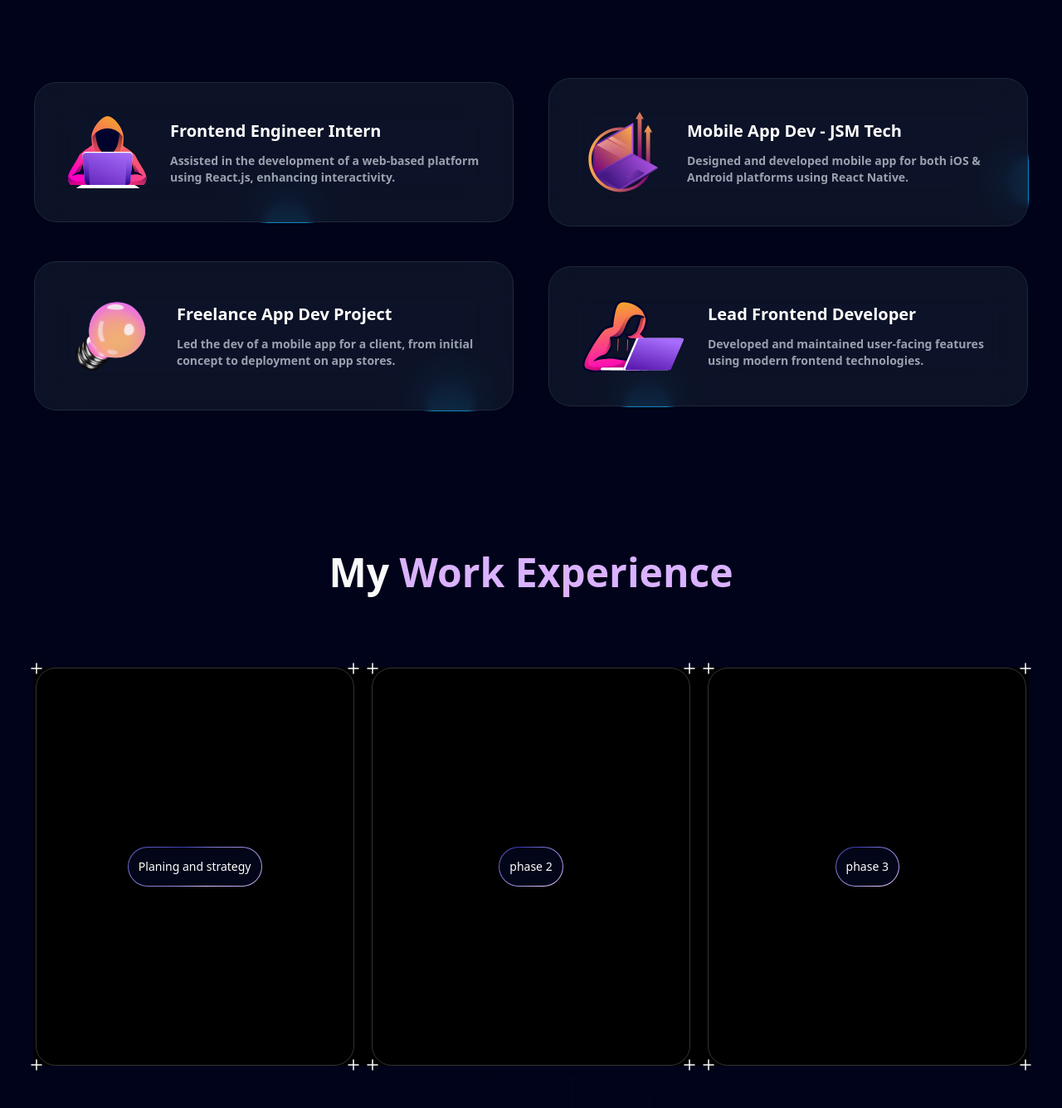
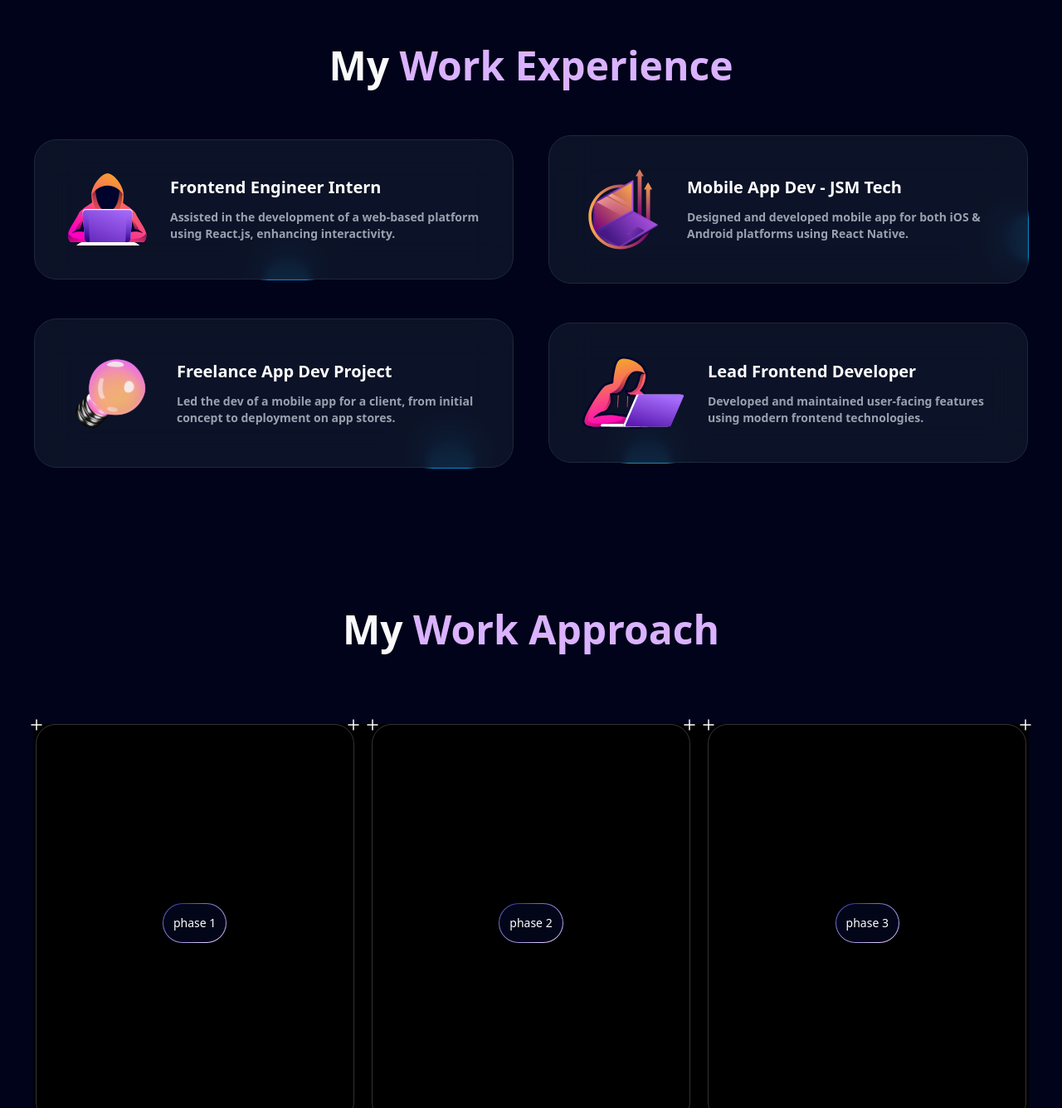
Before and after one commit to ABDUL-1000/yusuf-port, a Next.js app: page / in a window 1280 px wide. Shown: the part 2365-3701 px from the top of the page at 83% size. Built offline with nearby package versions, Linux system fonts and the light colour scheme.

Commit message:
updatteedddd

```diff
--- a/components/Approach.tsx
+++ b/components/Approach.tsx
@@ -10,15 +10,15 @@ const Approach = () => {
     <section className="w-full py-20">
        <h1 className='text-center lg:text-[3rem] font-bold text-sm'>
         My {''}
-        <span className='text-purple-300'> Work Experience
+        <span className='text-purple-300'> Work Approach
 
         </span>
 
     </h1>
       <div className="my-20 flex flex-col lg:flex-row items-center justify-center bg-white dark:bg-black w-full gap-4 mx-auto ">
-        <Card title="Sheetal is Nisha"
+        <Card title="Planing and strategy"
         icon={<AceternityIcon
-          order="Planing and strategy" />}
+          order="phase 1" />}
           description="we'll collaborte to map out your website's goals, target audience, and key functionalities. we'll discuss things like site structure, navigation and content requirements.">
 
           <CanvasRevealEffect
--- a/components/Experience.tsx
+++ b/components/Experience.tsx
@@ -5,7 +5,13 @@ import { Button } from './ui/MvvingBar'
 const Experience = () => {
   return (
     <div className='py-20'>
+    <h1 className='text-center lg:text-[3rem] font-bold text-sm'>
+        My {''}
+        <span className='text-purple-300'> Work Experience
 
+        </span>
+
+    </h1>
   <div className='w-full mt-12 grid lg:grid-cols-4 grid-cols-1 items-center gap-10'>
    {workExperience.map((card) => (
       <Button
```
